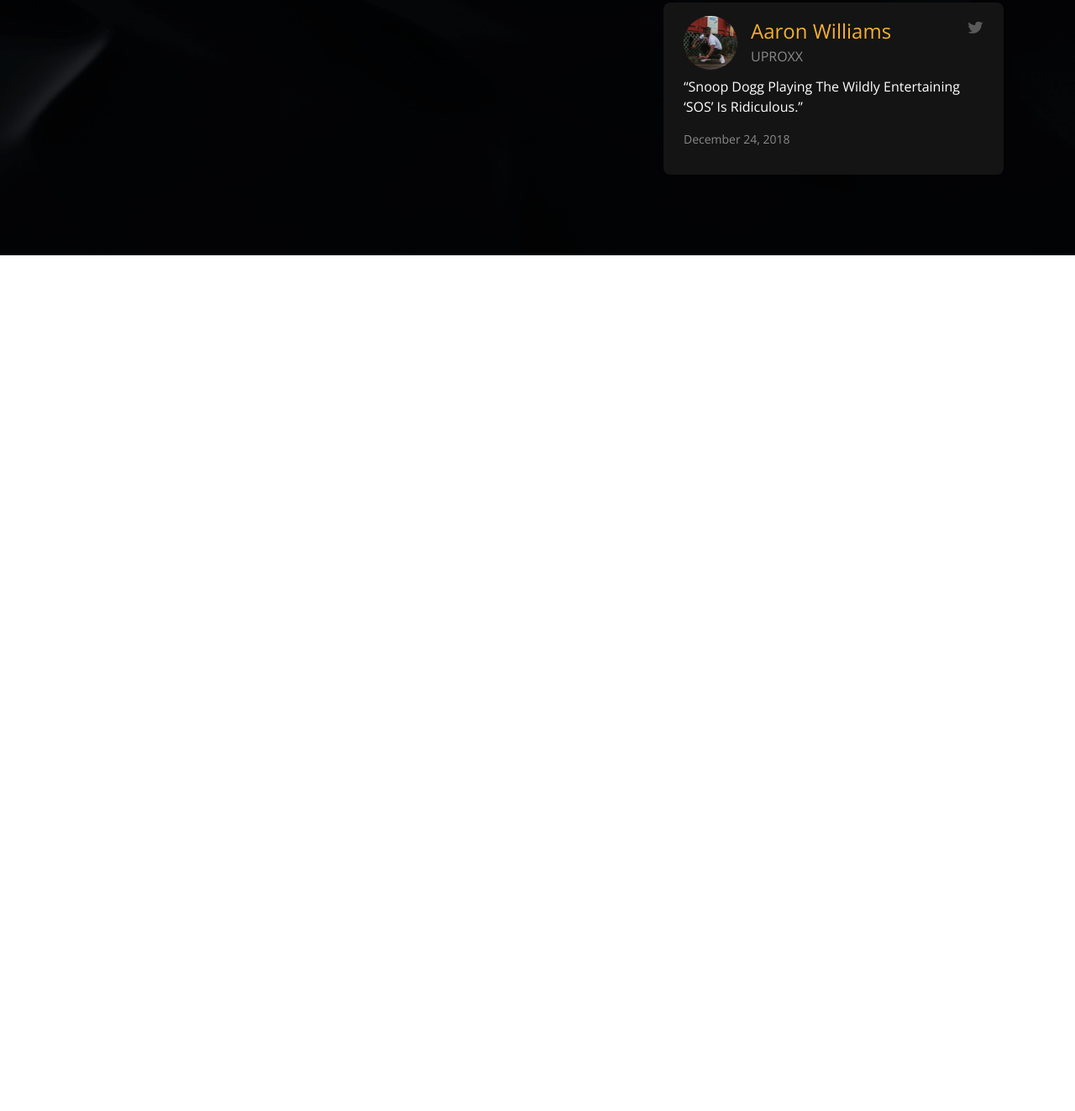
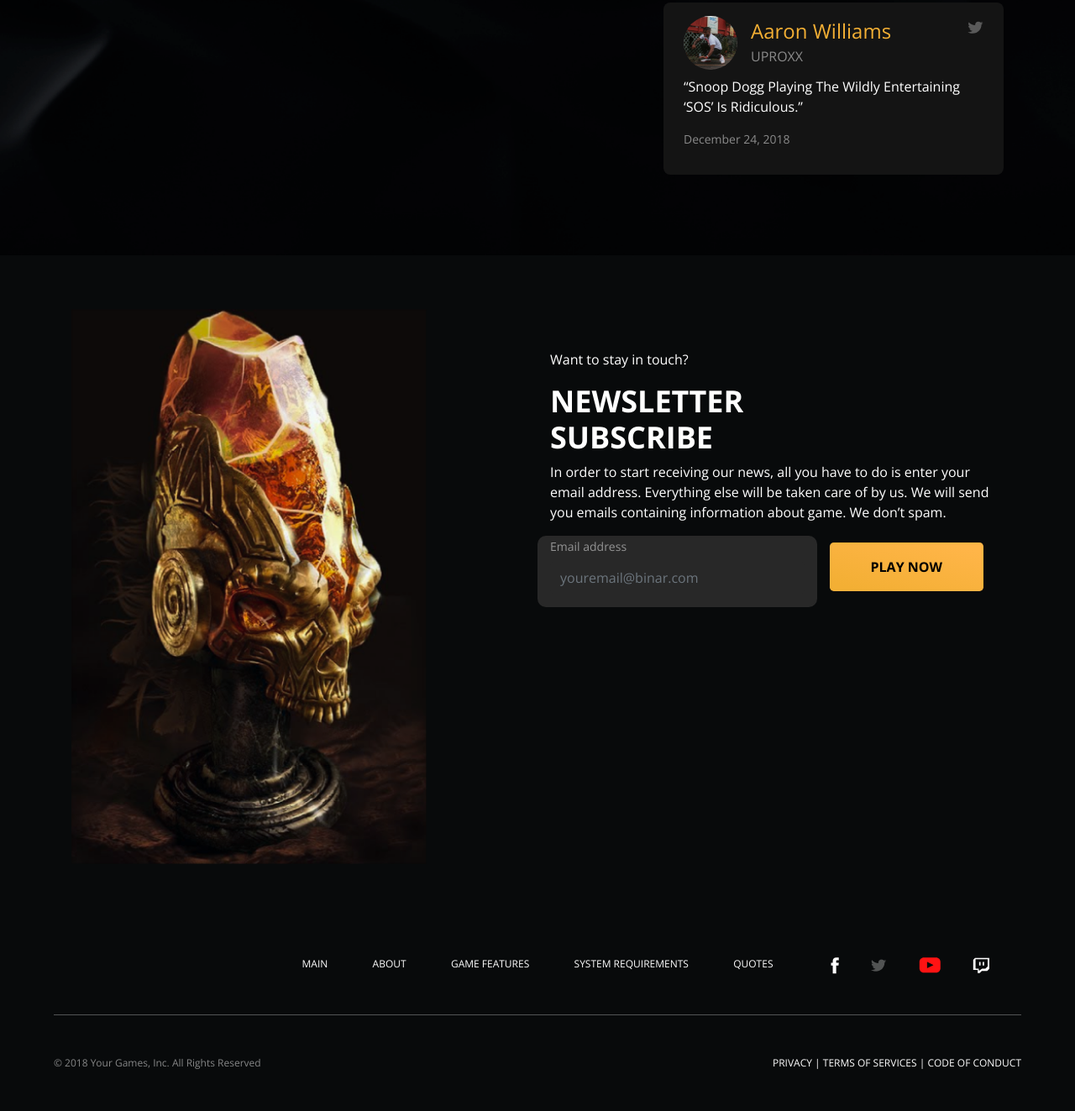
Before and after one commit to ashidiqidimas/binar, a plain HTML site: page chapter-3/challenge/index.html in a window 1280 px wide. Shown: the part 3696-5019 px from the top of the page at 84% size. Before the commit the page ends 4000 px from the top, so only its background shows below. Drawn offline with nearby package versions, Linux system fonts and the light colour scheme.

Commit message:
Finished the project

```diff
--- a/chapter-3/challenge/css/styles.css
+++ b/chapter-3/challenge/css/styles.css
@@ -31,6 +31,11 @@
 }
 
 /* Utils */
+.half-opacity {
+    opacity: 0.5;
+}
+
+/* ini ternyata ada di bootstrap semua tapi saya males refactornya xixi */
 .row {
     display: flex;
     flex-direction: row;
@@ -193,7 +198,42 @@
     color: rgba(255, 255, 255, 0.5);
 }
 
-.date {
+.caption {
     font-size: 0.875rem;
     color: rgba(255, 255, 255, 0.5);
 }
+
+/*Newsletter Section*/
+#newsletter {
+    background-image: url("/chapter-3/challenge/assets/newsletter.png");
+}
+
+form {
+    margin-left: 0;
+}
+
+.form-group {
+    border: none;
+    background-color: rgba(40, 40, 40);
+    padding-bottom: 16px;
+    border-radius: 10px;
+}
+
+.form-field {
+    border: none;
+    background-color: rgba(40, 40, 40);
+}
+
+/*Footer*/
+footer {
+    padding: 2rem 4rem;
+    background-color: #080A0B;
+}
+
+a.navigation {
+    color: white;
+}
+
+.divider {
+    border-top: 1px solid rgba(255, 255, 255, 0.3);
+}
--- a/chapter-3/challenge/index.html
+++ b/chapter-3/challenge/index.html
@@ -201,7 +201,7 @@
                                 </div>
                                 <p class="mt-2">“One of my gaming highlights of
                                     the year.”</p>
-                                <p class="mt-2 date">June 18, 2021</p>
+                                <p class="mt-2 caption">June 18, 2021</p>
                             </div>
                             <div class="review-card column align-self-start w-75 mt-2">
                                 <div class="d-flex flex-row justify-content-between">
@@ -222,7 +222,7 @@
                                 </div>
                                 <p class="mt-2">“The next big thing in the world
                                     of streaming and survival games.”</p>
-                                <p class="mt-2 date">July 10, 2021</p>
+                                <p class="mt-2 caption">July 10, 2021</p>
                             </div>
                             <div class="review-card column align-self-end w-75 mt-2">
                                 <div class="d-flex flex-row justify-content-between">
@@ -243,12 +243,66 @@
                                 </div>
                                 <p class="mt-2">“Snoop Dogg Playing The Wildly
                                     Entertaining<br>‘SOS’ Is Ridiculous.”</p>
-                                <p class="mt-2 date">December 24, 2018</p>
+                                <p class="mt-2 caption">December 24, 2018</p>
                             </div>
                         </div>
                     </div>
                 </div>
             </div>
         </section>
+
+        <section id="newsletter">
+            <div class="container h-100">
+                <div class="row h-100">
+                    <div class="col-6 h-100">
+                        <img class="skull-img h-100"
+                             src="/chapter-3/challenge/assets/skull.png" alt="">
+                    </div>
+                    <div class="col-6">
+                        <p class="mt-5">Want to stay in touch?</p>
+                        <h2>NEWSLETTER<br>SUBSCRIBE</h2>
+                        <p>In order to start receiving our news, all you have to
+                            do is enter your email address. Everything else
+                            will be taken care of by us. We will send you emails containing
+                            information about game. We don’t spam.</p>
+                        <form class="row">
+                            <div class="form-group col-7">
+                                <label class="caption" for="exampleInputEmail1">Email address</label>
+                                <input placeholder="youremail@binar.com" type="email" class="form-control form-field" id="exampleInputEmail1" aria-describedby="emailHelp">
+                            </div>
+                            <div class="col-5">
+                                <button type="button"
+                                        class="btn btn-lg cta py-3 px-5 mt-2">PLAY
+                                    NOW
+                                </button>
+                            </div>
+                        </form>
+                    </div>
+                </div>
+            </div>
+        </section>
+
+        <footer>
+            <div class="row justify-content-end">
+                <div class="col-6 d-flex flex-row justify-content-between align-items-center">
+                    <a class="navigation" href="#">MAIN</a>
+                    <a class="navigation" href="#">ABOUT</a>
+                    <a class="navigation" href="#">GAME FEATURES</a>
+                    <a class="navigation" href="#">SYSTEM REQUIREMENTS</a>
+                    <a class="navigation" href="#">QUOTES</a>
+                </div>
+                <div class="col-3 d-flex flex-row main-space-evenly">
+                    <a><img src="/chapter-3/challenge/assets/facebook.svg" alt=""></a>
+                    <a><img src="/chapter-3/challenge/assets/twitter-card.png" alt=""></a>
+                    <a><img src="/chapter-3/challenge/assets/vector.svg" alt=""></a>
+                    <a><img src="/chapter-3/challenge/assets/twitch.svg" alt=""></a>
+                </div>
+            </div>
+            <div class="divider my-5"></div>
+            <div class="d-flex flex-row justify-content-between">
+                <p class="navigation half-opacity">© 2018 Your Games, Inc. All Rights Reserved</p>
+                <p class="navigation">PRIVACY | TERMS OF SERVICES | CODE OF CONDUCT</p>
+            </div>
+        </footer>
     </body>
 </html>
```
